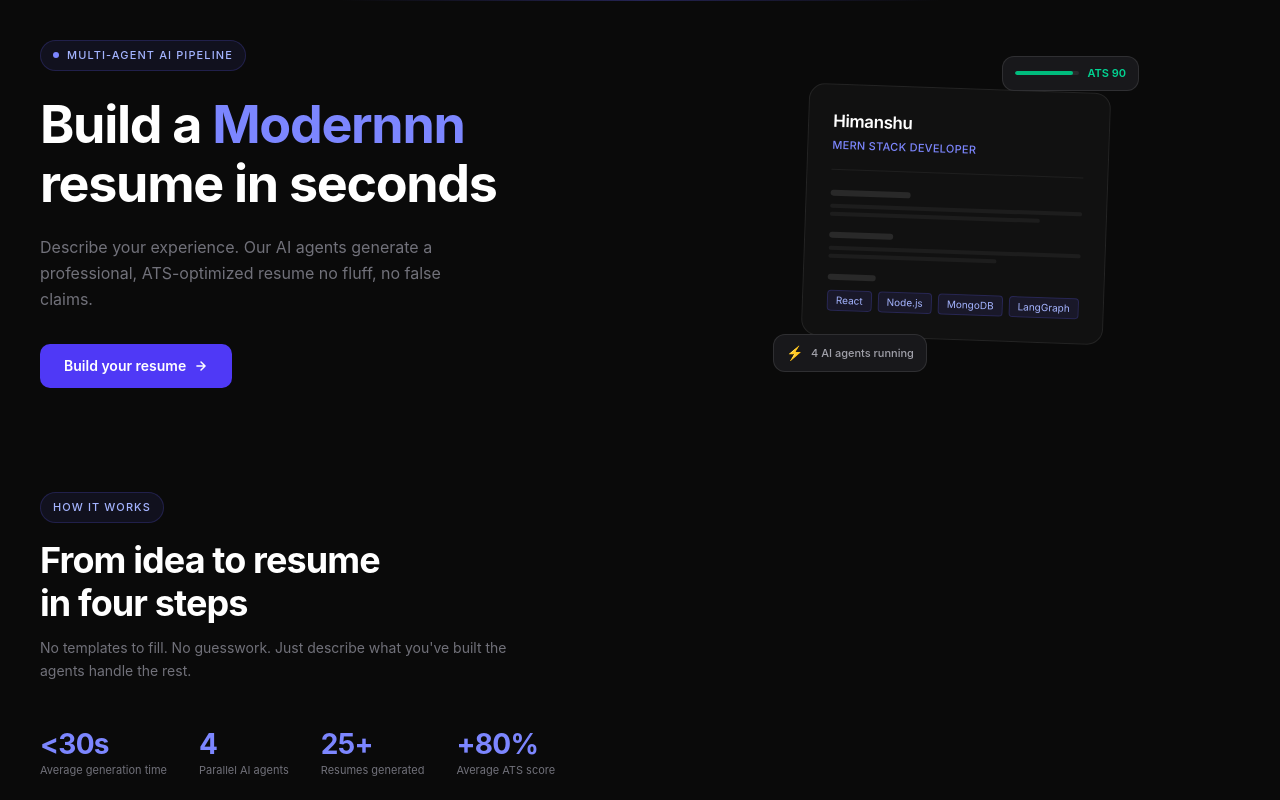
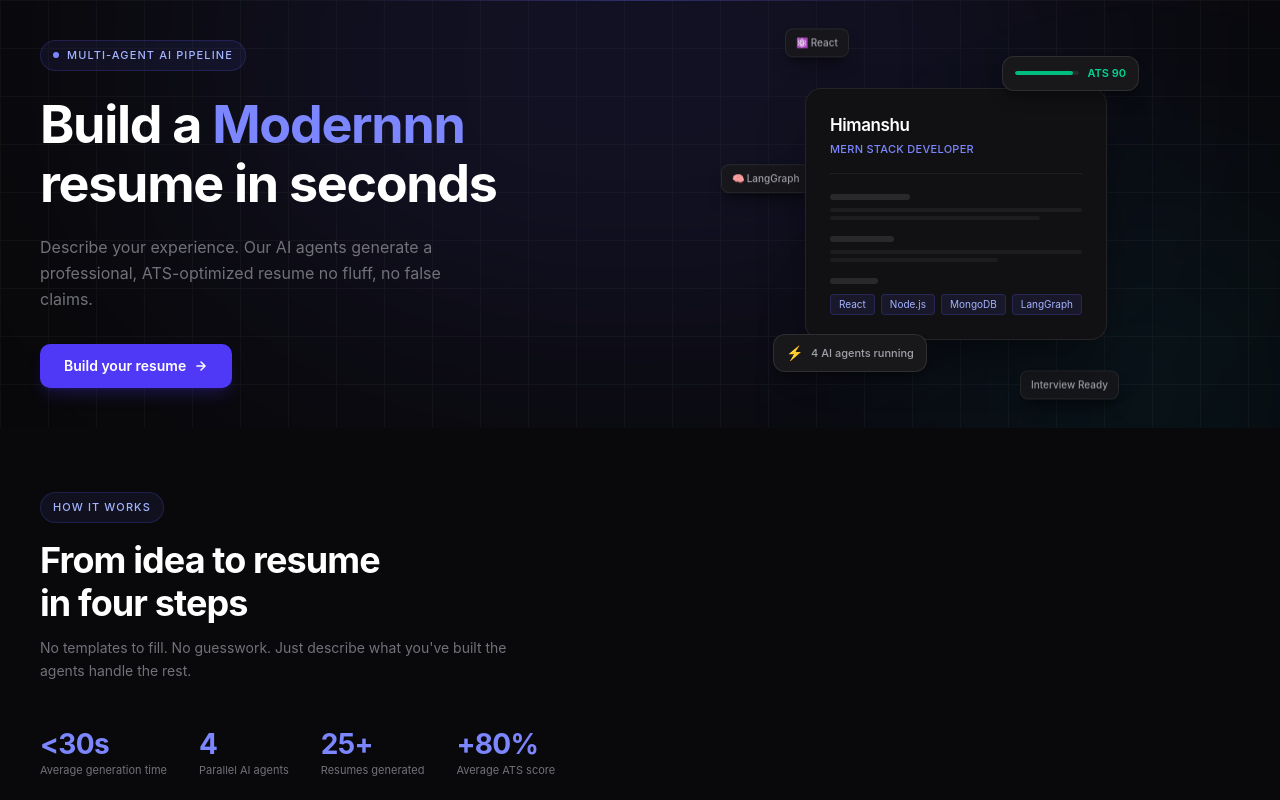
Before and after one commit to Himanshu158-ai/resume-builder-LLM, a React (Vite) app in the folder client/: page / in a window 1280 px wide. Shown: the top 800 px of the page. Built offline with nearby package versions, Linux system fonts and the light colour scheme; no server answers; what @react-pdf/renderer would draw is missing.

Commit message:
feat: initialize home page with animated hero section and interactive resume UI components

```diff
--- a/client/package.json
+++ b/client/package.json
@@ -14,6 +14,7 @@
     "@tailwindcss/vite": "^4.2.2",
     "axios": "^1.15.0",
     "dotenv": "^17.4.1",
+    "framer-motion": "^12.42.2",
     "html2canvas": "^1.4.1",
     "html2canvas-pro": "^2.0.2",
     "html2pdf.js": "^0.14.0",
--- a/client/src/pages/Home.jsx
+++ b/client/src/pages/Home.jsx
@@ -1,6 +1,94 @@
 import { useNavigate } from "react-router-dom";
-import { useEffect, useState } from "react";
+import { useEffect, useState, useRef } from "react";
+import { motion, useMotionValue, useSpring, useTransform } from "framer-motion";
 import { Download, Globe, User, Cpu, Eye, Sparkles, BarChart2, FileDown, CheckCircle, Zap } from "lucide-react";
+
+function useCountUp(target, duration = 1500) {
+    const [value, setValue] = useState(0);
+    const ref = useRef(null);
+    const started = useRef(false);
+
+    useEffect(() => {
+        const num = parseFloat(String(target).replace(/[^0-9.]/g, "")) || 0;
+        const observer = new IntersectionObserver(([entry]) => {
+            if (entry.isIntersecting && !started.current) {
+                started.current = true;
+                const start = performance.now();
+                const step = (now) => {
+                    const progress = Math.min((now - start) / duration, 1);
+                    const eased = 1 - Math.pow(1 - progress, 3);
+                    setValue(num * eased);
+                    if (progress < 1) requestAnimationFrame(step);
+                };
+                requestAnimationFrame(step);
+            }
+        }, { threshold: 0.4 });
+        if (ref.current) observer.observe(ref.current);
+        return () => observer.disconnect();
+    }, [target, duration]);
+
+    return [ref, value];
+}
+
+function StatCard({ num, label }) {
+    const prefix = num.match(/^[^0-9]*/)?.[0] || "";
+    const suffix = num.match(/[^0-9]*$/)?.[0] || "";
+    const [ref, value] = useCountUp(num);
+    const display = num.includes(".") ? value.toFixed(0) : Math.round(value);
+
+    return (
+        <div ref={ref}>
+            <p className="text-[28px] font-bold tracking-tight leading-none text-indigo-400">
+                {prefix.replace(/[0-9]/g, "")}{display}{suffix.replace(/[0-9]/g, "")}
+            </p>
+            <p className="text-[11px] text-[#71717A] mt-1">{label}</p>
+        </div>
+    );
+}
+
+function MagneticButton({ children, onClick, className }) {
+    const ref = useRef(null);
+    const x = useMotionValue(0);
+    const y = useMotionValue(0);
+    const sx = useSpring(x, { stiffness: 200, damping: 15 });
+    const sy = useSpring(y, { stiffness: 200, damping: 15 });
+
+    const handleMove = (e) => {
+        const rect = ref.current.getBoundingClientRect();
+        x.set((e.clientX - rect.left - rect.width / 2) * 0.25);
+        y.set((e.clientY - rect.top - rect.height / 2) * 0.25);
+    };
+    const reset = () => { x.set(0); y.set(0); };
+
+    return (
+        <motion.button
+            ref={ref}
+            onMouseMove={handleMove}
+            onMouseLeave={reset}
+            style={{ x: sx, y: sy }}
+            onClick={onClick}
+            className={className}
+        >
+            {children}
+        </motion.button>
+    );
+}
+
+function FloatingChip({ label, className, delay = 0 }) {
+    return (
+        <motion.div
+            initial={{ opacity: 0, y: 10 }}
+            animate={{ opacity: 1, y: [0, -8, 0] }}
+            transition={{
+                opacity: { duration: 0.6, delay },
+                y: { duration: 4 + delay, repeat: Infinity, ease: "easeInOut", delay },
+            }}
+            className={`absolute hidden md:flex items-center gap-1.5 bg-[#18181B]/90 backdrop-blur-sm border border-white/[0.08] rounded-lg px-2.5 py-1.5 text-[10px] font-medium text-[#A1A1AA] shadow-lg shadow-black/40 ${className}`}
+        >
+            {label}
+        </motion.div>
+    );
+}
 
 export default function HomePage() {
     const navigate = useNavigate();
@@ -24,20 +112,47 @@ export default function HomePage() {
         return () => clearInterval(color);
     }, [])
 
+    // mouse-follow spotlight for hero card
+    const mvX = useMotionValue(0);
+    const mvY = useMotionValue(0);
+    const rotateX = useTransform(mvY, [-100, 100], [8, -8]);
+    const rotateY = useTransform(mvX, [-100, 100], [-8, 8]);
+    const handleCardMove = (e) => {
+        const rect = e.currentTarget.getBoundingClientRect();
+        mvX.set(e.clientX - rect.left - rect.width / 2);
+        mvY.set(e.clientY - rect.top - rect.height / 2);
+    };
+    const resetCard = () => { mvX.set(0); mvY.set(0); };
+
     return (
-        <div className="min-h-screen overflow-x-hidden bg-[#0A0A0A] relative">
+        <div className="min-h-screen overflow-x-hidden bg-[#09090B] relative">
 
-            {/* Subtle accent glow — much more restrained than before */}
+            {/* Background: grid + noise + radial glow */}
+            <div
+                className="absolute inset-0 opacity-[0.03] pointer-events-none"
+                style={{
+                    backgroundImage: "linear-gradient(#fff 1px, transparent 1px), linear-gradient(90deg, #fff 1px, transparent 1px)",
+                    backgroundSize: "48px 48px",
+                }}
+            />
+            <div className="absolute top-[-10%] left-1/2 -translate-x-1/2 w-[900px] h-[500px] bg-indigo-500/[0.12] rounded-full blur-[140px] pointer-events-none" />
+            <div className="absolute top-[10%] right-[-5%] w-[400px] h-[400px] bg-cyan-400/[0.06] rounded-full blur-[120px] pointer-events-none" />
+
+            {/* Subtle accent line */}
             <div className="absolute top-0 left-1/2 -translate-x-1/2 w-[600px] h-[1px] bg-gradient-to-r from-transparent via-indigo-500/30 to-transparent" />
 
             <div className="max-w-7xl mx-auto px-6 md:px-10 py-14 md:py-10 grid md:grid-cols-2 gap-12 md:gap-16 items-center relative z-10">
 
                 {/* LEFT */}
-                <div className="text-center md:text-left">
-
+                <motion.div
+                    initial={{ opacity: 0, y: 16 }}
+                    animate={{ opacity: 1, y: 0 }}
+                    transition={{ duration: 0.6, ease: "easeOut" }}
+                    className="text-center md:text-left"
+                >
                     {/* Badge */}
                     <div className="inline-flex items-center gap-2 bg-indigo-500/[0.08] border border-indigo-500/20 px-3 py-1.5 rounded-full mb-6">
-                        <span className={`w-1.5 h-1.5 rounded-full ${colorIndex ? "bg-indigo-400" : "bg-emerald-400"}`} />
+                        <span className={`w-1.5 h-1.5 rounded-full transition-colors duration-500 ${colorIndex ? "bg-indigo-400" : "bg-emerald-400"}`} />
                         <span className="text-[11px] font-medium text-indigo-300 tracking-widest uppercase">
                             Multi-agent AI pipeline
                         </span>
@@ -59,23 +174,40 @@ export default function HomePage() {
                     </p>
 
                     {/* CTA */}
-                    <button
+                    <MagneticButton
                         onClick={() => navigate("/builder")}
-                        className="inline-flex items-center gap-2 bg-indigo-600 hover:bg-indigo-500 text-white px-6 py-3 rounded-[10px] text-sm font-semibold transition-all duration-200 hover:-translate-y-0.5 active:translate-y-0"
+                        className="inline-flex items-center gap-2 bg-indigo-600 hover:bg-indigo-500 text-white px-6 py-3 rounded-[10px] text-sm font-semibold transition-colors duration-200 shadow-lg shadow-indigo-600/20"
                     >
                         Build your resume
                         <svg width="14" height="14" viewBox="0 0 24 24" fill="none" stroke="currentColor" strokeWidth="2.5" strokeLinecap="round" strokeLinejoin="round">
                             <path d="M5 12h14M12 5l7 7-7 7" />
                         </svg>
-                    </button>
-                </div>
+                    </MagneticButton>
+                </motion.div>
 
                 {/* RIGHT — Resume mock card */}
-                <div className="relative flex justify-center items-center mt-4 md:mt-0">
-                    <div className="relative p-5">
+                <motion.div
+                    initial={{ opacity: 0, scale: 0.95 }}
+                    animate={{ opacity: 1, scale: 1 }}
+                    transition={{ duration: 0.6, ease: "easeOut", delay: 0.15 }}
+                    className="relative flex justify-center items-center mt-4 md:mt-0"
+                >
+                    <div
+                        className="relative p-5"
+                        style={{ perspective: 800 }}
+                        onMouseMove={handleCardMove}
+                        onMouseLeave={resetCard}
+                    >
+                        {/* floating chips */}
+                        <FloatingChip label="⚛️ React" className="-top-8 left-0" delay={0} />
+                        <FloatingChip label="🧠 LangGraph" className="top-1/3 -left-16" delay={0.6} />
+                        <FloatingChip label="Interview Ready" className="-bottom-10 right-2" delay={1.1} />
 
                         {/* Card */}
-                        <div className="bg-[#111111] border border-white/[0.08] rounded-2xl p-6 w-full max-w-[320px] rotate-2 hover:rotate-0 transition-transform duration-500">
+                        <motion.div
+                            style={{ rotateX, rotateY, transformStyle: "preserve-3d" }}
+                            className="bg-[#111113] border border-white/[0.08] rounded-2xl p-6 w-full max-w-[320px] shadow-2xl shadow-black/50"
+                        >
                             <div className="border-b border-white/[0.06] pb-4 mb-5">
                                 <p className="text-white font-semibold text-[17px] tracking-tight mb-0.5">Himanshu</p>
                                 <p className="text-indigo-400 text-[11px] font-medium tracking-wide uppercase">MERN Stack Developer</p>
@@ -103,31 +235,43 @@ export default function HomePage() {
                                     </div>
                                 </div>
                             </div>
-                        </div>
+                        </motion.div>
 
                         {/* Float badge — bottom left */}
-                        <div className="absolute -bottom-3 -left-3 bg-[#18181B] border border-white/[0.10] rounded-xl px-3 py-2 flex items-center gap-2">
+                        <div className="absolute -bottom-3 -left-3 bg-[#18181B] border border-white/[0.10] rounded-xl px-3 py-2 flex items-center gap-2 shadow-lg shadow-black/30">
                             <span className="text-indigo-400 text-sm">⚡</span>
                             <span className="text-[11px] text-[#A1A1AA] font-medium whitespace-nowrap">4 AI agents running</span>
                         </div>
 
                         {/* Float badge — top right */}
-                        <div className="absolute -top-3 -right-3 bg-[#18181B] border border-white/[0.10] rounded-xl px-3 py-2 flex items-center gap-2">
+                        <div className="absolute -top-3 -right-3 bg-[#18181B] border border-white/[0.10] rounded-xl px-3 py-2 flex items-center gap-2 shadow-lg shadow-black/30">
                             <div className="w-16 h-1 bg-white/[0.08] rounded overflow-hidden">
-                                <div className="h-full w-[90%] bg-emerald-500 rounded" />
+                                <motion.div
+                                    initial={{ width: 0 }}
+                                    animate={{ width: "90%" }}
+                                    transition={{ duration: 1.2, delay: 0.5, ease: "easeOut" }}
+                                    className="h-full bg-emerald-500 rounded"
+                                />
                             </div>
                             <span className="text-[11px] text-emerald-400 font-semibold">ATS 90</span>
                         </div>
 
                     </div>
+                </motion.div>
+
             </div>
 
-            </div>
             {/* ───── HOW IT WORKS + FEATURES SECTION ───── */}
-            <div className="bg-[#0A0A0A]">
+            <div className="bg-[#09090B] relative">
                 <div className="max-w-7xl mx-auto px-6 md:px-10 py-20 md:py-16">
 
                     {/* ── SECTION HEADER ── */}
+                    <motion.div
+                        initial={{ opacity: 0, y: 12 }}
+                        whileInView={{ opacity: 1, y: 0 }}
+                        viewport={{ once: true, amount: 0.3 }}
+                        transition={{ duration: 0.5 }}
+                    >
                         <div className="inline-flex items-center gap-2 bg-indigo-500/[0.08] border border-indigo-500/20 px-3 py-1.5 rounded-full mb-4">
                             <span className="text-[11px] font-medium text-indigo-300 tracking-widest uppercase">How it works</span>
                         </div>
@@ -137,6 +281,7 @@ export default function HomePage() {
                         <p className="text-[#71717A] text-sm leading-relaxed max-w-[480px] mb-12">
                             No templates to fill. No guesswork. Just describe what you've built the agents handle the rest.
                         </p>
+                    </motion.div>
 
                     {/* ── STATS ── */}
                     <div className="flex gap-8 mb-14 flex-wrap">
@@ -146,10 +291,7 @@ export default function HomePage() {
                             { num: "25+", label: "Resumes generated" },
                             { num: "+80%", label: "Average ATS score" },
                         ].map(({ num, label }) => (
-                            <div key={label}>
-                                <p className="text-[28px] font-bold tracking-tight leading-none text-indigo-400">{num}</p>
-                                <p className="text-[11px] text-[#71717A] mt-1">{label}</p>
-                            </div>
+                            <StatCard key={label} num={num} label={label} />
                         ))}
                     </div>
 
@@ -160,15 +302,23 @@ export default function HomePage() {
                             { num: "02", icon: <Cpu size={15} />, title: "Agents go to work", desc: "Four specialized AI agents run in parallel Summary, Projects, Experience, and ATS Evaluator." },
                             { num: "03", icon: <Eye size={15} />, title: "Review & refine", desc: "Preview your resume live. See your ATS score and suggestions before downloading." },
                             { num: "04", icon: <Download size={15} />, title: "Download as PDF", desc: "One click. Clean, ATS-parseable PDF ready to send to recruiters or upload to portals." },
-                        ].map(({ num, icon, title, desc }) => (
-                            <div key={num} className="bg-[#0F0F0F] hover:bg-[#111111] transition-colors duration-200 p-6">
+                        ].map(({ num, icon, title, desc }, i) => (
+                            <motion.div
+                                key={num}
+                                initial={{ opacity: 0, y: 16 }}
+                                whileInView={{ opacity: 1, y: 0 }}
+                                viewport={{ once: true, amount: 0.3 }}
+                                transition={{ duration: 0.4, delay: i * 0.08 }}
+                                whileHover={{ y: -3 }}
+                                className="bg-[#0F0F0F] hover:bg-[#111113] transition-colors duration-200 p-6 hover:shadow-[inset_0_0_0_1px_rgba(99,102,241,0.25)]"
+                            >
                                 <p className="text-[11px] text-indigo-400 font-semibold tracking-widest mb-3">{num}</p>
                                 <div className="w-8 h-8 bg-indigo-500/[0.08] border border-indigo-500/[0.15] rounded-[8px] flex items-center justify-center text-indigo-400 mb-3">
                                     {icon}
                                 </div>
                                 <p className="text-[13px] font-semibold text-white tracking-tight mb-1.5">{title}</p>
                                 <p className="text-[11px] text-[#71717A] leading-relaxed">{desc}</p>
-                            </div>
+                            </motion.div>
                         ))}
                     </div>
 
@@ -192,38 +342,53 @@ export default function HomePage() {
                             { color: "indigo", icon: <Eye size={14} />, tag: "Editable", title: "Edit before you export", desc: "Generated content is fully editable. Tweak any section summary, experience, or projects before downloading your PDF." },
                             { color: "green", icon: <CheckCircle size={14} />, tag: "Grounded output", title: "No fluff, no hallucinations", desc: "Everything written is grounded in what you provide. The AI enhances language it never fabricates credentials." },
                             { color: "amber", icon: <Zap size={14} />, tag: "Dev-focused", title: "Built for freshers & devs", desc: "Understands tech stacks and projects. Frames limited experience powerfully for the job market." },
-                        ].map(({ color, icon, tag, title, desc }) => {
+                        ].map(({ color, icon, tag, title, desc }, i) => {
                             const colors = {
-                                indigo: { bg: "bg-indigo-500/[0.08]", border: "border-indigo-500/[0.15]", text: "text-indigo-400", tagBg: "bg-indigo-500/[0.08] border-indigo-500/[0.15] text-indigo-300" },
-                                green: { bg: "bg-emerald-500/[0.06]", border: "border-emerald-500/[0.12]", text: "text-emerald-400", tagBg: "bg-emerald-500/[0.06] border-emerald-500/[0.12] text-emerald-300" },
-                                amber: { bg: "bg-amber-400/[0.06]", border: "border-amber-400/[0.12]", text: "text-amber-400", tagBg: "bg-amber-400/[0.06] border-amber-400/[0.12] text-amber-300" },
+                                indigo: { bg: "bg-indigo-500/[0.08]", border: "border-indigo-500/[0.15]", text: "text-indigo-400", tag: "text-indigo-300" },
+                                green: { bg: "bg-emerald-500/[0.06]", border: "border-emerald-500/[0.12]", text: "text-emerald-400", tag: "text-emerald-300" },
+                                amber: { bg: "bg-amber-400/[0.06]", border: "border-amber-400/[0.12]", text: "text-amber-400", tag: "text-amber-300" },
                             }[color];
                             return (
-                                <div key={title} className="bg-[#0F0F0F] hover:bg-[#111111] transition-colors duration-200 p-6">
+                                <motion.div
+                                    key={title}
+                                    initial={{ opacity: 0, y: 16 }}
+                                    whileInView={{ opacity: 1, y: 0 }}
+                                    viewport={{ once: true, amount: 0.3 }}
+                                    transition={{ duration: 0.4, delay: i * 0.06 }}
+                                    whileHover={{ y: -3 }}
+                                    className="bg-[#0F0F0F] hover:bg-[#111113] transition-colors duration-200 p-6 hover:shadow-[inset_0_0_0_1px_rgba(99,102,241,0.2)]"
+                                >
                                     <div className={`w-8 h-8 ${colors.bg} border ${colors.border} rounded-[8px] flex items-center justify-center ${colors.text} mb-3`}>
                                         {icon}
                                     </div>
                                     <p className="text-[13px] font-semibold text-white tracking-tight mb-1.5">{title}</p>
                                     <p className="text-[11px] text-[#71717A] leading-relaxed mb-3">{desc}</p>
-                                    <span className={`text-[10px] font-light text-${colors.tagBg}`}>{tag}</span>
-                                </div>
+                                    <span className={`text-[10px] font-light ${colors.tag}`}>{tag}</span>
+                                </motion.div>
                             );
                         })}
                     </div>
 
                     {/* ── BOTTOM CTA ── */}
-                    <div className="mt-12 bg-[#111111] border border-white/[0.07] rounded-2xl px-8 py-7 flex items-center justify-between gap-6 flex-wrap">
-                        <div>
+                    <motion.div
+                        initial={{ opacity: 0, y: 16 }}
+                        whileInView={{ opacity: 1, y: 0 }}
+                        viewport={{ once: true, amount: 0.4 }}
+                        transition={{ duration: 0.5 }}
+                        className="mt-12 bg-[#111113] border border-white/[0.07] rounded-2xl px-8 py-7 flex items-center justify-between gap-6 flex-wrap relative overflow-hidden"
+                    >
+                        <div className="absolute -right-10 -top-10 w-40 h-40 bg-indigo-500/[0.08] rounded-full blur-3xl" />
+                        <div className="relative z-10">
                             <p className="text-[15px] font-semibold text-white tracking-tight mb-1">Ready to build yours?</p>
                             <p className="text-[12px] text-[#71717A]">Takes less than 2 minutes. No account needed to start.</p>
                         </div>
-                        <button
+                        <MagneticButton
                             onClick={() => navigate("/builder")}
-                            className="bg-indigo-600 hover:bg-indigo-500 text-white text-[13px] font-semibold px-5 py-2.5 rounded-[8px] transition-colors duration-200 whitespace-nowrap"
+                            className="relative z-10 bg-indigo-600 hover:bg-indigo-500 text-white text-[13px] font-semibold px-5 py-2.5 rounded-[8px] transition-colors duration-200 whitespace-nowrap"
                         >
                             Start building →
-                        </button>
-                    </div>
+                        </MagneticButton>
+                    </motion.div>
 
                 </div>
             </div>
```
Also changed, not shown: 1 other file (tests, documents, lock files or other folders). Lines whose indentation alone changed are shown as unchanged.
